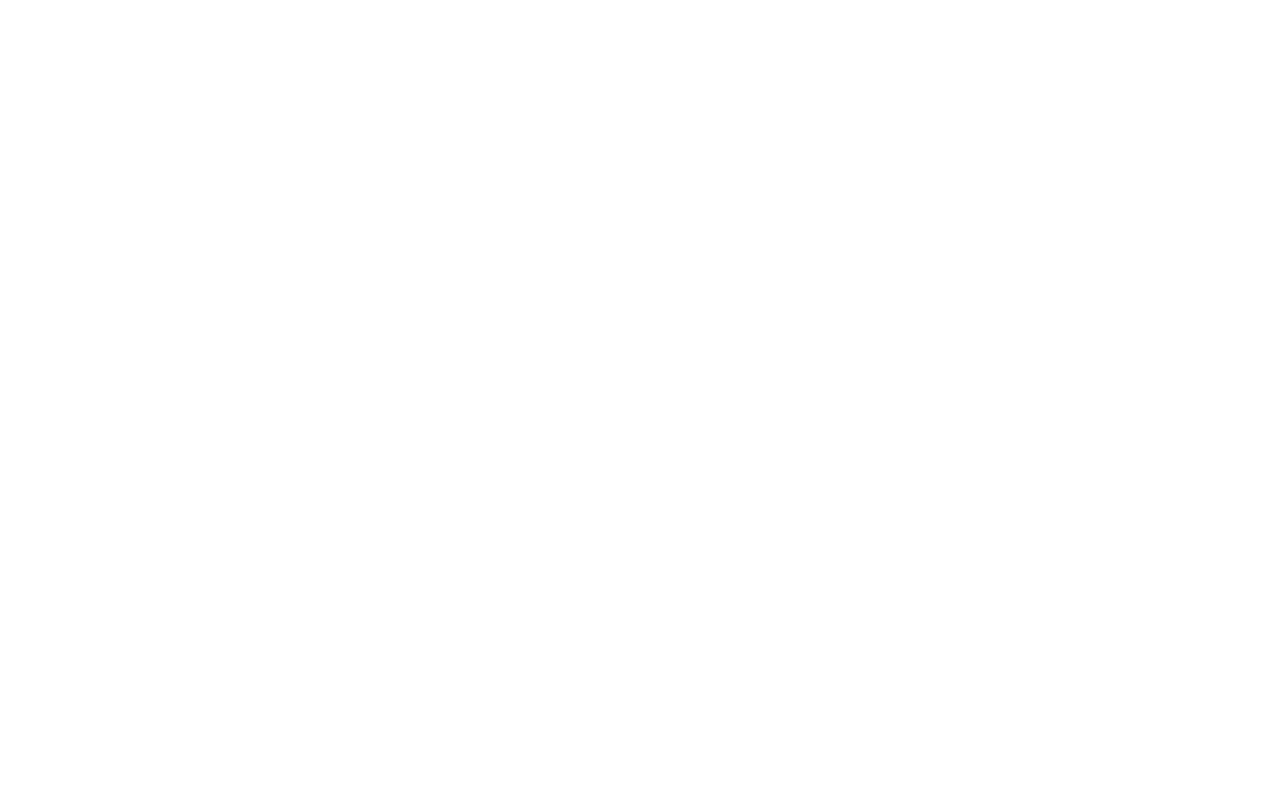
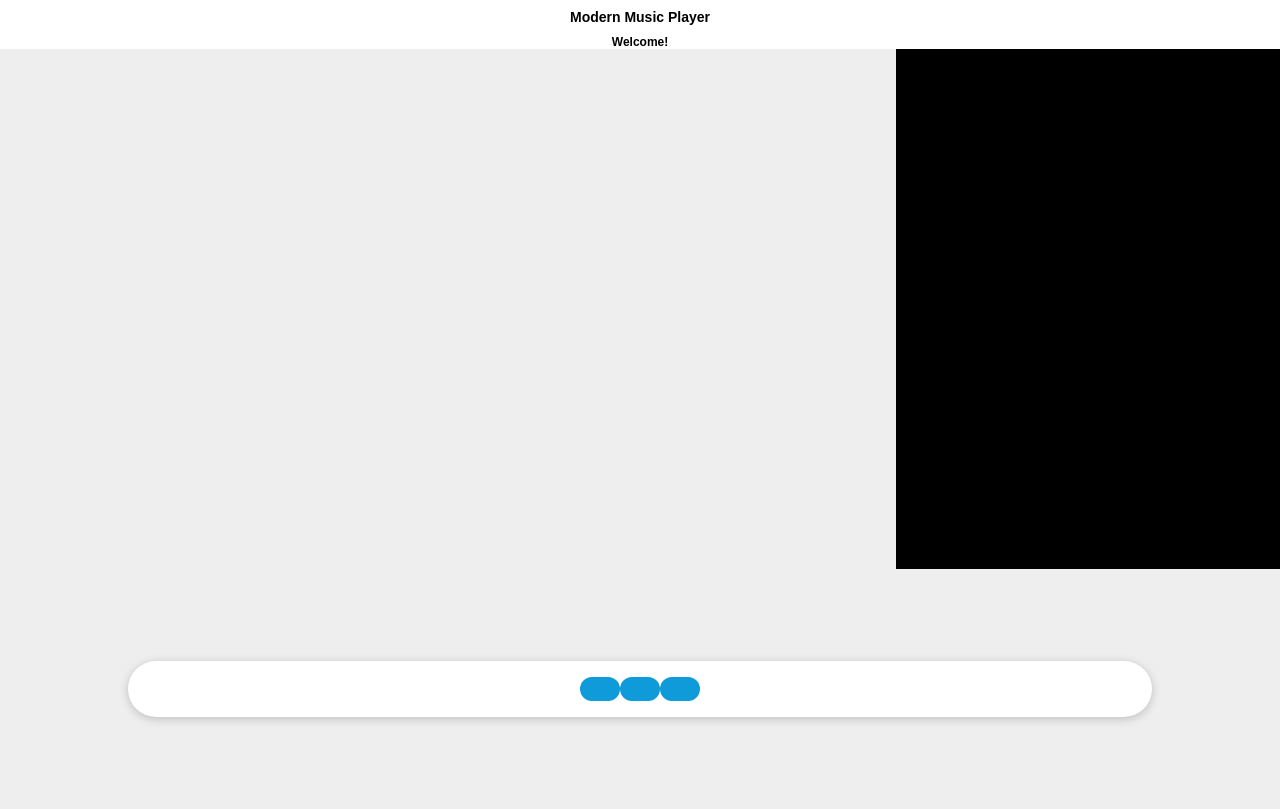
Before and after one commit to devguii/modern-music-player-HTML-CSS-JS, a plain HTML site: page src/index.html in a window 1280 px wide. Drawn offline with Linux system fonts and the light colour scheme.

Commit message:
feat: header, main-section and player-section

```diff
--- a/src/index.html
+++ b/src/index.html
@@ -5,6 +5,26 @@
     <meta http-equiv="X-UA-Compatible" content="IE=edge" />
     <meta name="viewport" content="width=device-width, initial-scale=1.0" />
     <title>Modern Music Player</title>
+    <link rel="stylesheet" href="./styles/index.css" />
   </head>
-  <body></body>
+  <body>
+    <header>
+      <h1>Modern Music Player</h1>
+      <h2>Welcome!</h2>
+    </header>
+    <section id="main-section" class="main-section">
+      <section id="art-section" class="art-section">
+        <div class="music-art"></div>
+      </section>
+      <section id="playlist-section" class="playlist-section"></section>
+    </section>
+    <section id="player-section" class="player-section">
+      <div class="player">
+        <button></button>
+        <button></button>
+        <button></button>
+      </div>
+    </section>
+  </body>
+  <script src="./js/script.js"></script>
 </html>
--- /dev/null
+++ b/src/styles/index.css
@@ -0,0 +1,97 @@
+/* Estilos para o corpo da página */
+body {
+  font-family: Arial, sans-serif;
+  margin: 0;
+  padding: 0;
+  flex-direction: column;
+  justify-content: center;
+  width: 100%;
+  height: 100%;
+}
+
+/* Estilos para o cabeçalho da página */
+
+header {
+  height: 5vh;
+}
+
+h1 {
+  font-size: 14px;
+  text-align: center;
+}
+
+h2 {
+  font-size: 12px;
+  text-align: center;
+}
+
+/* Estilos para a seção de arte */
+
+.main-section {
+  display: flex;
+}
+
+.art-section {
+  display: flex;
+  justify-content: center;
+  align-items: center;
+  height: 65vh;
+  width: 70%;
+  background-color: #eee;
+  overflow: hidden;
+}
+
+.music-art {
+  width: 220px;
+  margin-left: 30px;
+  float: right;
+  background-color: #fff;
+  border-radius: 50%;
+  box-shadow: 0 2px 10px rgba(0, 0, 0, 0.2);
+}
+
+/* Estilos para a seção de lista de reprodução */
+.playlist-section {
+  background-color: black;
+  width: 30%;
+  height: 65vh;
+}
+
+/* Estilos para a seção do player */
+.player-section {
+  display: flex;
+  justify-content: center;
+  align-items: center;
+  height: 30vh;
+  background-color: #eee;
+}
+
+.player {
+  width: 80%;
+  height: 7vh;
+  background-color: #fff;
+  border-radius: 30px;
+  box-shadow: 0 2px 10px rgba(0, 0, 0, 0.2);
+  display: flex;
+  justify-content: center;
+  align-items: center;
+}
+
+.player button {
+  display: inline-block;
+  padding: 12px 20px;
+  border: none;
+  border-radius: 30px;
+  background-color: #0f9ada;
+  color: #fff;
+  font-size: 16px;
+  font-weight: bold;
+  text-transform: uppercase;
+  letter-spacing: 1px;
+  cursor: pointer;
+  transition: background-color 0.1s ease-in-out;
+}
+
+.player button:hover {
+  background-color: #0943b6;
+}
```
Also changed, not shown: src/js/script.js (added).
